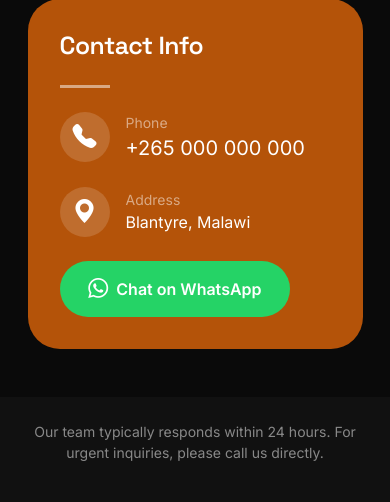
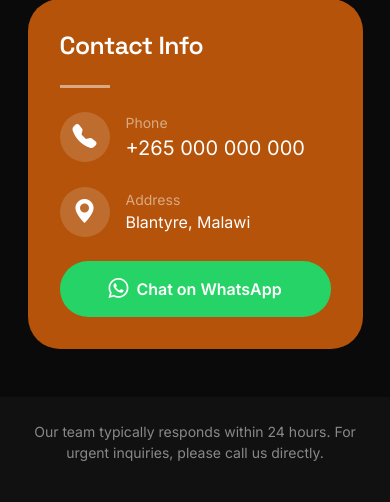
Before and after one commit to Izk-123/J-N, a Django app: page /mining/contact/ in a window 390 px wide. Shown: the part 1061-1563 px from the top of the page. Run offline with Django 4.2, Linux system fonts and the light colour scheme; data comes from the database, SQL or seed files in the repository; parts of the project's set-up code (start-up, migrations or seed data) failed here and were passed over; some libraries are stand-ins or nearby versions.

Commit message:
Add responsive styles for WhatsApp button

```diff
--- a/templates/mining/contact.html
+++ b/templates/mining/contact.html
@@ -65,6 +65,13 @@
         background: #20b859;
         transform: translateY(-2px);
         color: #fff;
+    }
+
+    @media (max-width: 480px) {
+        .whatsapp-btn {
+            width: 100%;
+            justify-content: center;
+        }
     }
 </style>
 {% endblock %}
```
